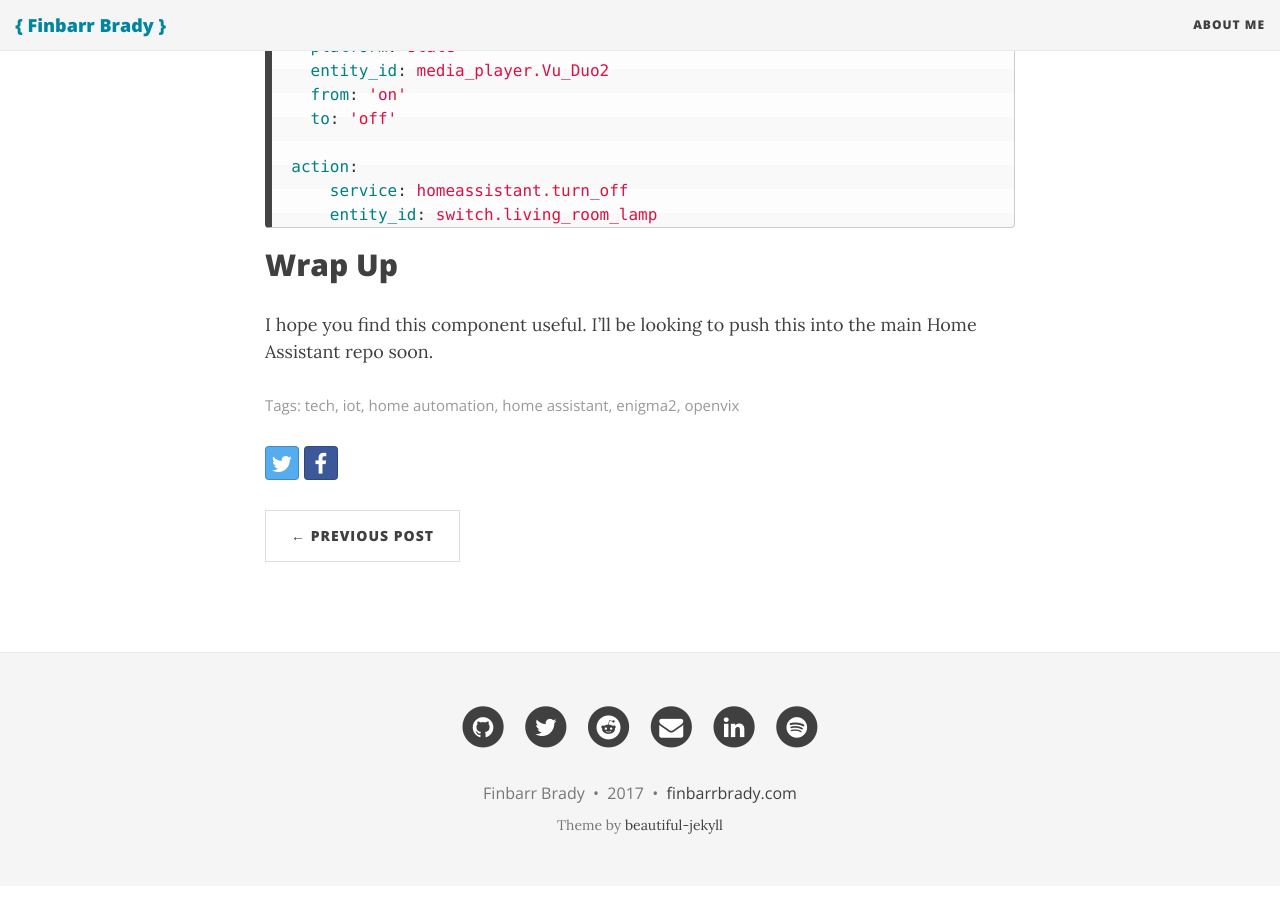
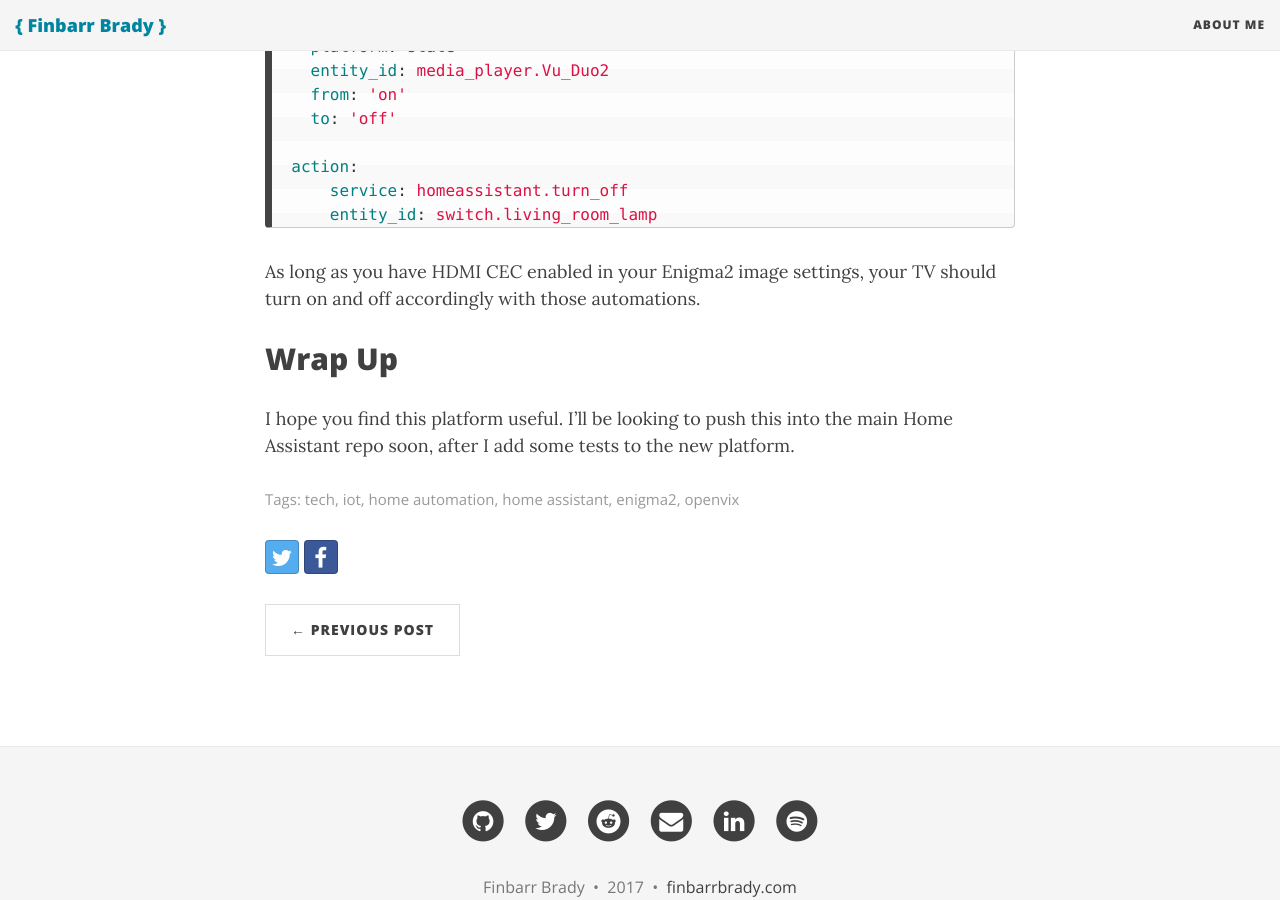
Before and after one commit to fbradyirl/fbradyirl_archive.github.io, a Jekyll site: the page built from _posts/2017-02-19-automate-your-tv.md, in a window 1280 px wide and 900 px high, scrolled down 3102 px. Built offline with Jekyll 4.4.1, drawn with Linux system fonts in a browser that asks for light colours; nearby versions of some CDN libraries; comment, search, counter and statistics services are not loaded; some of the changed text lies outside the part shown.

Commit message:
Updated 2017-02-19-automate-your-tv.md

````diff
--- a/_posts/2017-02-19-automate-your-tv.md
+++ b/_posts/2017-02-19-automate-your-tv.md
@@ -38,9 +38,9 @@
 
 ![Home Assistant Enigma2 Preview]({{site.baseurl}}/img/posts/enigma2gif.gif)
 
-You can find the source for the component [on github][3].
+You can find the source for the platform [on github][3].
 
-To install the component, place the file `enigma2.py` inside a folder named  `custom_components/media_player` which is inside your Home Assistant configuration directory.
+To install, place the file `enigma2.py` inside a folder named  `custom_components/media_player` which is inside your Home Assistant configuration directory.
 
 Then, in your `configuration.yaml` file, add a new entry like this:
 ```yaml
@@ -103,9 +103,10 @@
       service: homeassistant.turn_off
       entity_id: switch.living_room_lamp
 ```
+As long as you have HDMI CEC enabled in your Enigma2 image settings, your TV should turn on and off accordingly with those automations.
 
 ## Wrap Up
-I hope you find this component useful. I'll be looking to push this into the main Home Assistant repo soon.
+I hope you find this platform useful. I'll be looking to push this into the main Home Assistant repo soon, after I add some tests to the new platform.
 
 
 [1]: https://home-assistant.io
````
